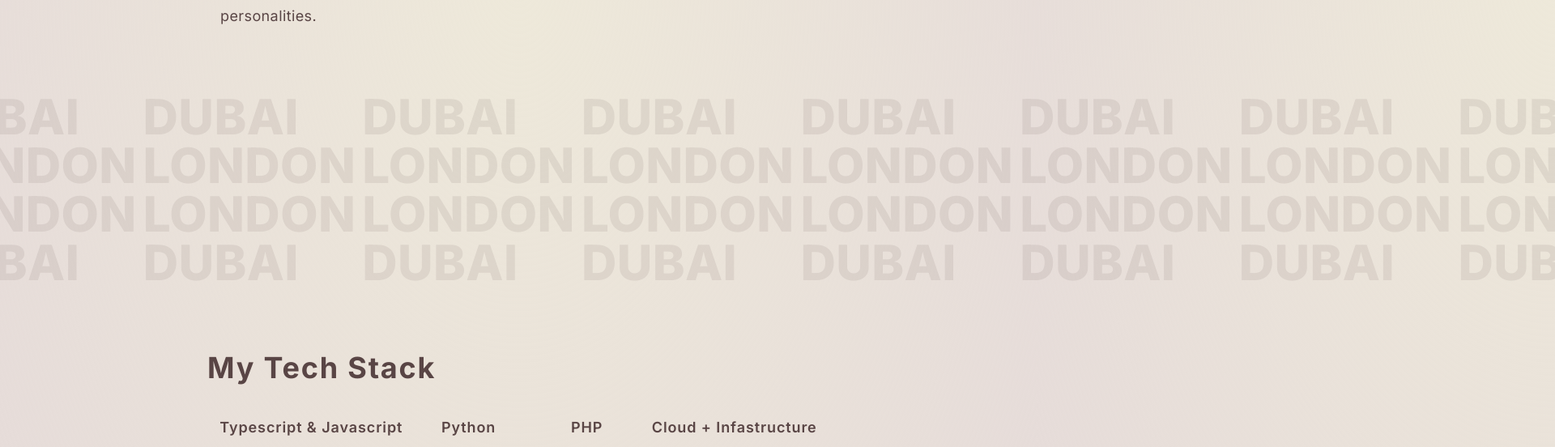
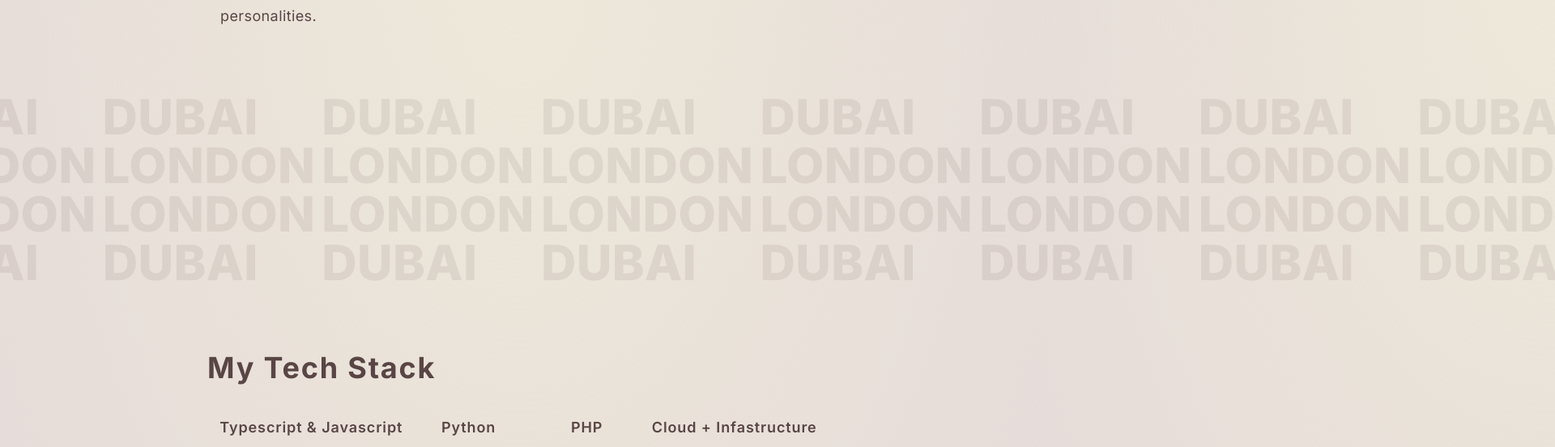
Before and after one commit to thomassbooth/Thomas-Booth-Portfolio, a Next.js app: page /about in a window 1280 px wide. Shown: the part 1069-1621 px from the top of the page at 81% size, 1920 px wide, since content can reach past the window. Built offline with nearby package versions, Linux system fonts and the light colour scheme.

Commit message:
move 50 left

```diff
--- a/components/about/Cities.tsx
+++ b/components/about/Cities.tsx
@@ -64,7 +64,7 @@ function ParallaxText({ children, baseVelocity = 100, className }: ParallaxProps
    */
   return (
     <div className="flex">
-      <motion.div className={`flex flex-row gap-2 `} style={{ x: -350 }}>
+      <motion.div className={`flex flex-row gap-2 `} style={{ x: -400 }}>
         <span>{children} </span>
         <span>{children} </span>
         <span>{children} </span>
```
